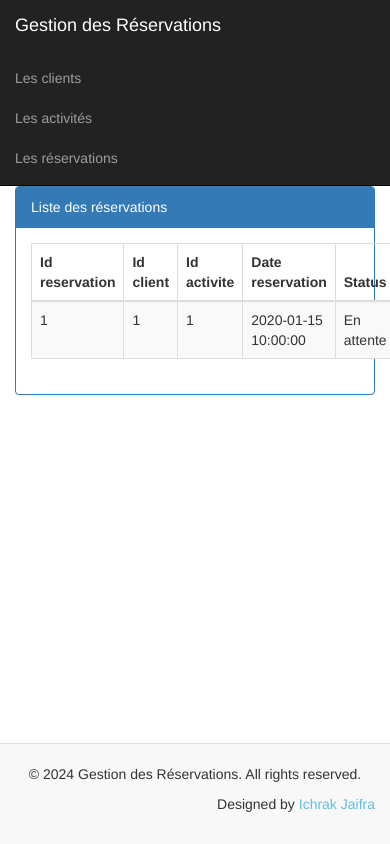
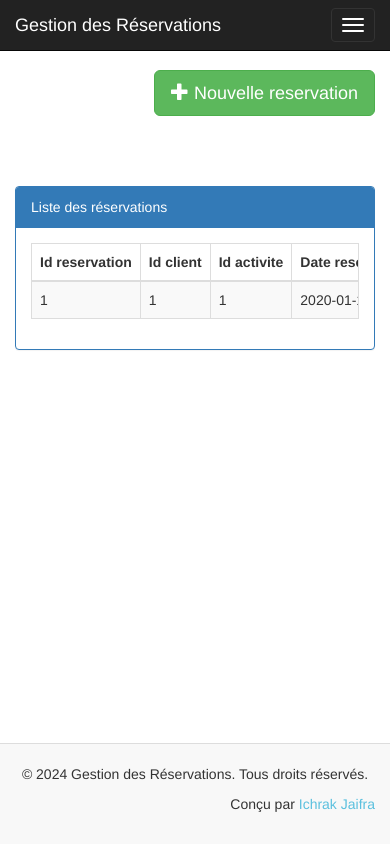
Before and after one commit to ichrakjaifra/gestion_reservation, a PHP site: page /reservations.php in a window 390 px wide; the page is wider, and only the part inside the window is pictured. Run offline with PHP 8.4, Linux system fonts and the light colour scheme; tables that the repository leaves empty hold one stand-in row (values such as "Sample post").

Commit message:
Add responsive

```diff
--- a/reservations.php
+++ b/reservations.php
@@ -58,7 +58,7 @@
   <link rel="stylesheet" href="https://maxcdn.bootstrapcdn.com/bootstrap/3.4.1/css/bootstrap.min.css">
   <link rel="stylesheet" href="css/toster.css">
   <!-- <script src="https://cdn.tailwindcss.com"></script> -->
-  <title>Document</title>
+  <title>Gestion des Réservations</title>
   <!-- <link rel="stylesheet" href="css/monStyle.css"> -->
 </head>
 <body>
@@ -66,13 +66,20 @@
 <nav class="navbar navbar-inverse navbar-fixed-top">
   <div class="container-fluid">
     <div class="navbar-header">
+    <button type="button" class="navbar-toggle" data-toggle="collapse" data-target="#navbarMenu">
+        <span class="icon-bar"></span>
+        <span class="icon-bar"></span>
+        <span class="icon-bar"></span>
+      </button>
       <a href="" class="navbar-brand"> Gestion des Réservations</a>
     </div>
+    <div class="collapse navbar-collapse" id="navbarMenu">
   <ul class="nav navbar-nav">
     <li><a href="index.php">Les clients</a></li>
     <li><a href="activites.php">Les activités</a></li>
     <li><a href="reservations.php">Les réservations</a></li>
   </ul>
+  </div>
   </div>
 </nav>
 
@@ -88,6 +95,7 @@
   <div class="panel panel-primary">
   <div class="panel-heading">Liste des réservations</div>
   <div class="panel-body">
+  <div class="table-responsive">
   <table class="table table-striped table-bordered">
       <thead>
         <tr>
@@ -137,6 +145,7 @@
     </table>
   </div>
   </div>
+  </div>
 </div>
 <!-- <nav class="bg-gray-800 fixed top-0 w-full">
   <div class="container mx-auto px-4 py-2 flex justify-between items-center">
@@ -155,10 +164,10 @@
   <div class="container">
     <div class="row">
       <div class="col-sm-6">
-        <p>&copy; 2024 Gestion des Réservations. All rights reserved.</p>
+        <p>&copy; 2024 Gestion des Réservations. Tous droits réservés.</p>
       </div>
       <div class="col-sm-6 text-right">
-        <p>Designed by <a href="https://www.yourwebsite.com" target="_blank">Ichrak Jaifra</a></p>
+        <p>Conçu par <a href="https://www.yourwebsite.com" target="_blank">Ichrak Jaifra</a></p>
       </div>
     </div>
   </div>
@@ -182,6 +191,12 @@
   .footer a:hover {
     color: #0275d8;
   }
+  @media (max-width: 768px) {
+      .navbar-inverse .navbar-nav > li > a {
+        padding: 10px 15px;
+        text-align: center;
+      }
+    }
 </style>
 
 
```
